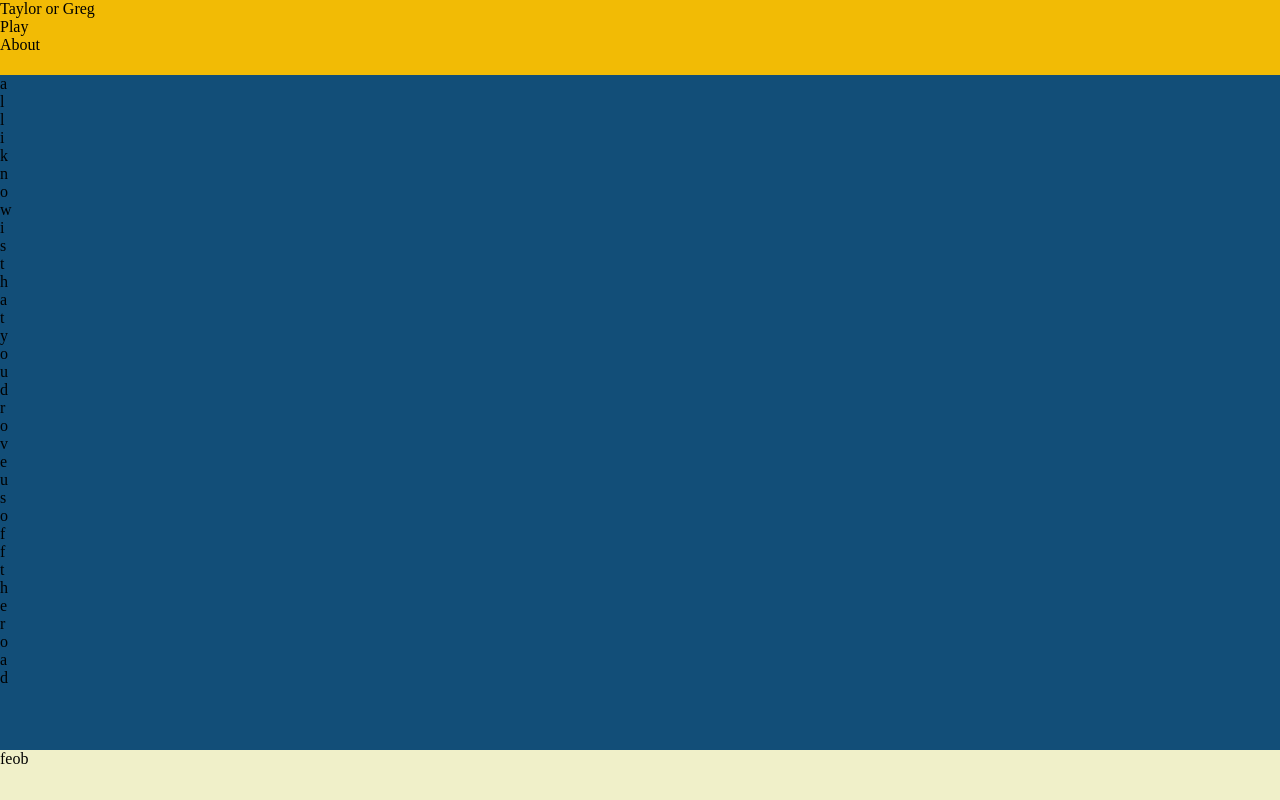
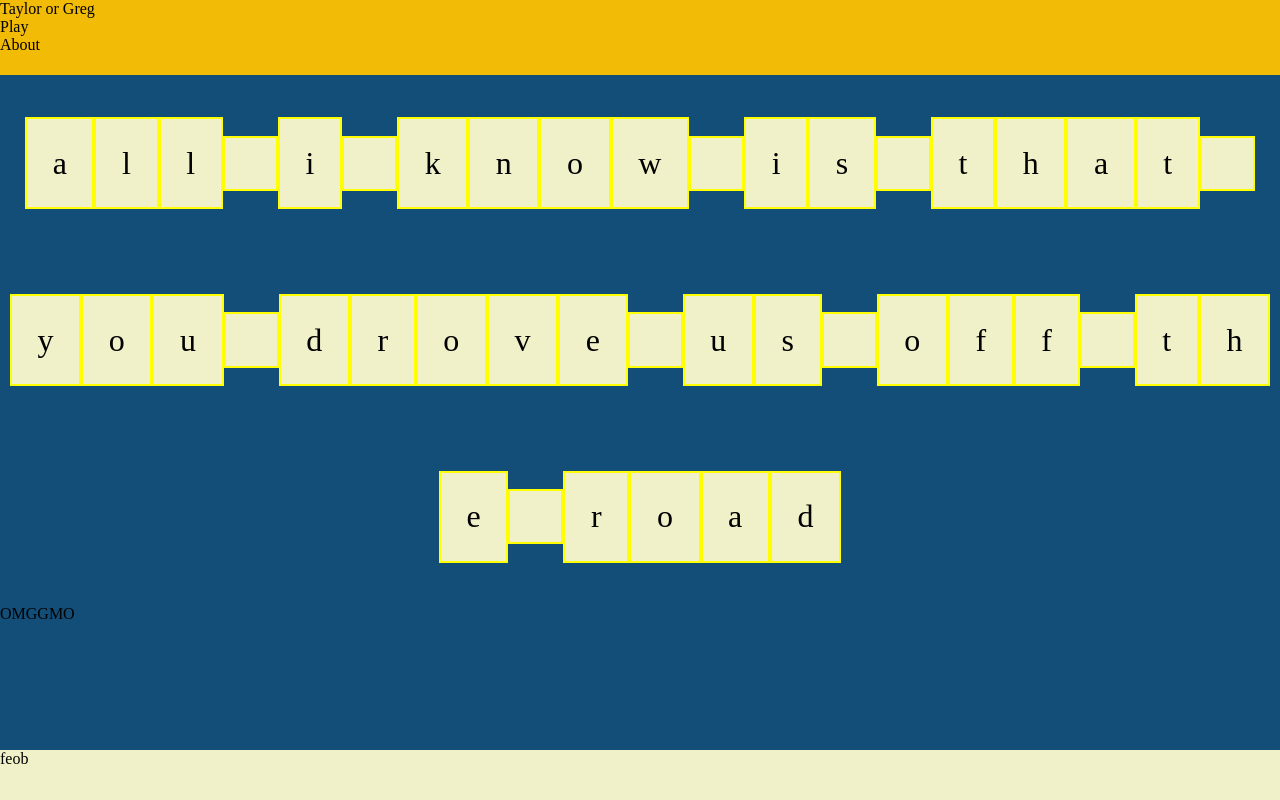
Before and after one commit to aisflat439/wheel, a plain HTML site: page index.html in a window 1280 px wide. Both pictures are taken after a click on the item "Play". Drawn offline with Linux system fonts and the light colour scheme.

Commit message:
Add in styling of cards and logic for creating lyric cards

```diff
--- a/index.html
+++ b/index.html
@@ -21,8 +21,11 @@
       </div>
 
       <div class="body-section">
-        <div id="lyrics-area">
+        <div id="lyrics-area" class="lyric-letter-container">
 
+        </div>
+        <div id="guess-area" class="guess-area-container">
+          OMGGMO
         </div>
       </div>
 
--- a/js/main.js
+++ b/js/main.js
@@ -5,13 +5,7 @@ window.onload = function(){
 function setupListeners(){
   document.getElementById("play-button").addEventListener("click", function(){
     var lyric = grabLyric();
-    for (var letter in lyric){
-      // console.log(lyric[letter]);
-      var newElement = document.createElement("div")
-      var content = document.createTextNode(lyric[letter]);
-      newElement.appendChild(content);
-      document.getElementById("lyrics-area").appendChild(newElement);
-    }
+    createLetterBoxes(lyric);
   });
 }
 
@@ -19,14 +13,14 @@ tayLyricsObject = {
   0: "twenty stiches in a hospital room",
   1: "all i know is that you drove us off the road",
   2: "And the saddest fear comes creeping in",
-  3: "I'm dying to see how this one ends",
-  4: "If you love like that blood runs cold",
+  3: "i'm dying to see how this one ends",
+  4: "if you love like that blood runs cold",
 }
 brLyricsObject = {
   0: "there's a flower behind the window",
   1: "your closet is a mess, and your backyard's falling down",
-  2: "How many angels can you fit upon a match?",
-  3: "But I'm not gonna lie or sell my soul",
+  2: "how many angels can you fit upon a match?",
+  3: "but I'm not gonna lie or sell my soul",
   4: "we cling to you like crazy glue"
 }
 
@@ -49,6 +43,20 @@ function grabLyric(){
   return l.getLyricAsArray();
 }
 
+function createLetterBoxes(lyric){
+  var existing = document.getElementById("lyrics-area");
+  while (existing.hasChildNodes()){
+    existing.removeChild(existing.lastChild);
+  }
+  for (var letter in lyric){
+    var newElement = document.createElement("div");
+    newElement.className = "lyric-letter";
+    var content = document.createTextNode(lyric[letter]);
+    newElement.appendChild(content);
+    document.getElementById("lyrics-area").appendChild(newElement);
+  }
+}
+
 
 // Utitlity functions
 function getRandomNumber(min, max){
--- a/stylsheets/_body-section.scss
+++ b/stylsheets/_body-section.scss
@@ -1,6 +1,26 @@
 .body-section{
   display: flex;
-  flex-direction: row;
+  flex-direction: column;
   flex: 1;
   background-color: $background-color-dark;
 }
+
+.lyric-letter-container {
+  flex: 2;
+  display: flex;
+  flex-direction: row;
+  flex-wrap: wrap;
+  justify-content: center;
+  align-items: center;
+}
+
+.lyric-letter {
+  background-color: $background-color-main;
+  border: 2px yellow solid;
+  font-size: 2em;
+  padding: 2%;
+}
+
+.guess-area-container {
+  flex: 1;
+}
```
Also changed, not shown: css/styles.css, 1 other file.
